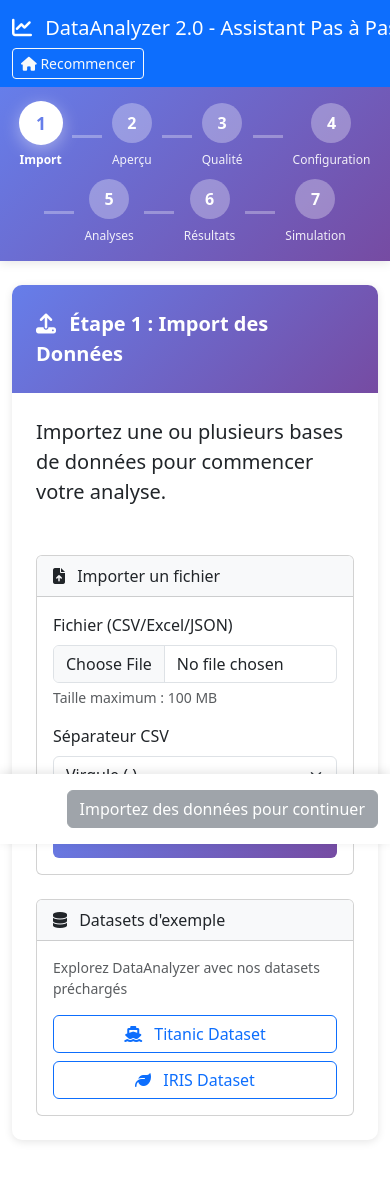
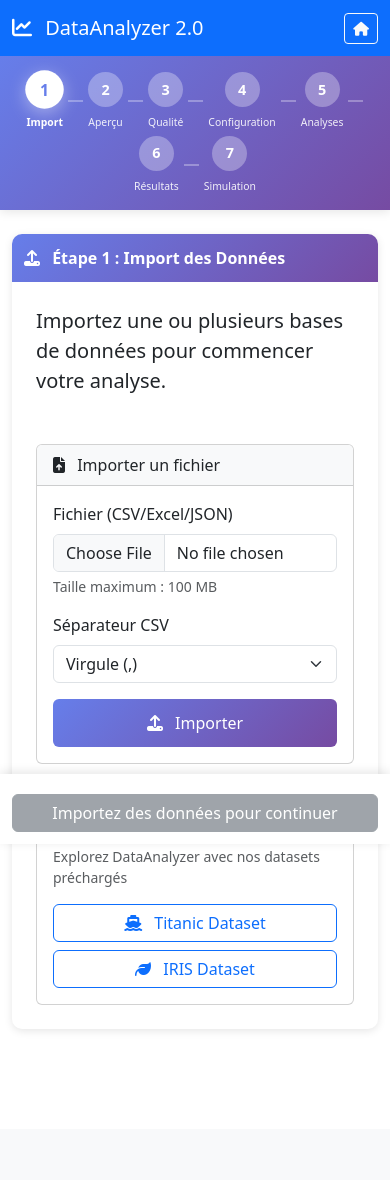
Before and after one commit to Elm-as/DataAnalyzer2.0, a Django app: page /wizard/step/1/ in a window 390 px wide. Shown: the top 1180 px of the page. After the commit the page ends 1005 px from the top, so only its background shows below. Run offline with Django 4.2, Linux system fonts and the light colour scheme.

Commit message:
Enhance wizard responsive design for mobile and tablet devices
Co-authored-by: Elm-as <122562125+Elm-as@users.noreply.github.com>

```diff
--- a/static/css/wizard.css
+++ b/static/css/wizard.css
@@ -70,6 +70,16 @@
 }
 
 /* Responsive stepper */
+@media (max-width: 992px) {
+  .stepper-line {
+    width: 40px;
+  }
+
+  .stepper-label {
+    font-size: 0.8rem;
+  }
+}
+
 @media (max-width: 768px) {
   .stepper-circle {
     width: 40px;
@@ -78,11 +88,32 @@
   }
 
   .stepper-line {
-    width: 30px;
+    width: 20px;
   }
 
   .stepper-label {
-    font-size: 0.75rem;
+    font-size: 0.7rem;
+  }
+}
+
+@media (max-width: 576px) {
+  .stepper-container {
+    gap: 5px;
+  }
+
+  .stepper-circle {
+    width: 35px;
+    height: 35px;
+    font-size: 0.9rem;
+  }
+
+  .stepper-line {
+    width: 15px;
+    height: 2px;
+  }
+
+  .stepper-label {
+    font-size: 0.65rem;
   }
 }
 
@@ -352,3 +383,88 @@
 .mb-100 {
   margin-bottom: 100px !important;
 }
+
+/* Additional Responsive Improvements */
+@media (max-width: 768px) {
+  .hero-icon {
+    font-size: 4rem;
+  }
+
+  .quality-score-circle {
+    width: 120px;
+    height: 120px;
+    font-size: 2rem;
+  }
+
+  .metric-value {
+    font-size: 2rem;
+  }
+
+  .step-card-header {
+    font-size: 1.1rem;
+    padding: 1rem;
+  }
+
+  .wizard-navigation {
+    padding: 0.75rem 0;
+  }
+}
+
+@media (max-width: 576px) {
+  .hero-icon {
+    font-size: 3rem;
+  }
+
+  .quality-score-circle {
+    width: 100px;
+    height: 100px;
+    font-size: 1.75rem;
+  }
+
+  .metric-value {
+    font-size: 1.75rem;
+  }
+
+  .metric-card {
+    padding: 1rem;
+  }
+
+  .step-card-header {
+    font-size: 1rem;
+    padding: 0.75rem;
+  }
+
+  .feature-icon {
+    font-size: 2rem;
+  }
+
+  /* Make navigation buttons stack on very small screens */
+  .wizard-navigation .d-flex {
+    flex-direction: column;
+    gap: 0.5rem;
+  }
+
+  .wizard-navigation .btn {
+    width: 100%;
+  }
+}
+
+/* Tables responsive */
+@media (max-width: 992px) {
+  .data-preview-table {
+    font-size: 0.8rem;
+  }
+}
+
+@media (max-width: 768px) {
+  .data-preview-table {
+    font-size: 0.75rem;
+  }
+}
+
+/* Cards responsive */
+@media (max-width: 768px) {
+  .analysis-card {
+    padding: 0.75rem;
+  }
+}
--- a/templates/wizard/base.html
+++ b/templates/wizard/base.html
@@ -12,14 +12,15 @@
 <body>
 <nav class="navbar navbar-expand-lg navbar-dark bg-primary">
   <div class="container-fluid">
-    <span class="navbar-brand">
+    <span class="navbar-brand mb-0">
       <i class="fa-solid fa-chart-line me-2"></i>
-      DataAnalyzer 2.0 - Assistant Pas à Pas
+      <span class="d-none d-sm-inline">DataAnalyzer 2.0 - Assistant Pas à Pas</span>
+      <span class="d-inline d-sm-none">DataAnalyzer 2.0</span>
     </span>
     {% if current_step > 0 %}
     <div class="d-flex gap-2">
       <a href="{% url 'wizard_home' %}" class="btn btn-outline-light btn-sm">
-        <i class="fa-solid fa-home"></i> Recommencer
+        <i class="fa-solid fa-home"></i> <span class="d-none d-md-inline">Recommencer</span>
       </a>
     </div>
     {% endif %}
```
